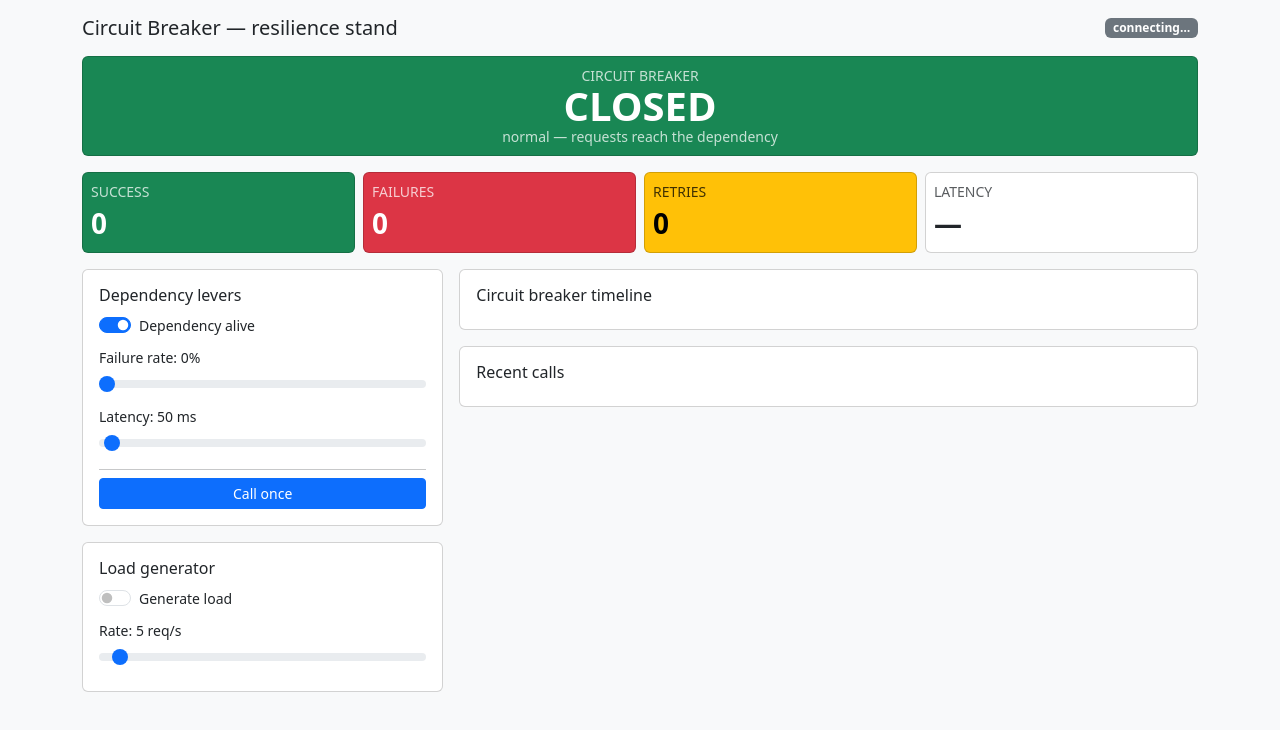
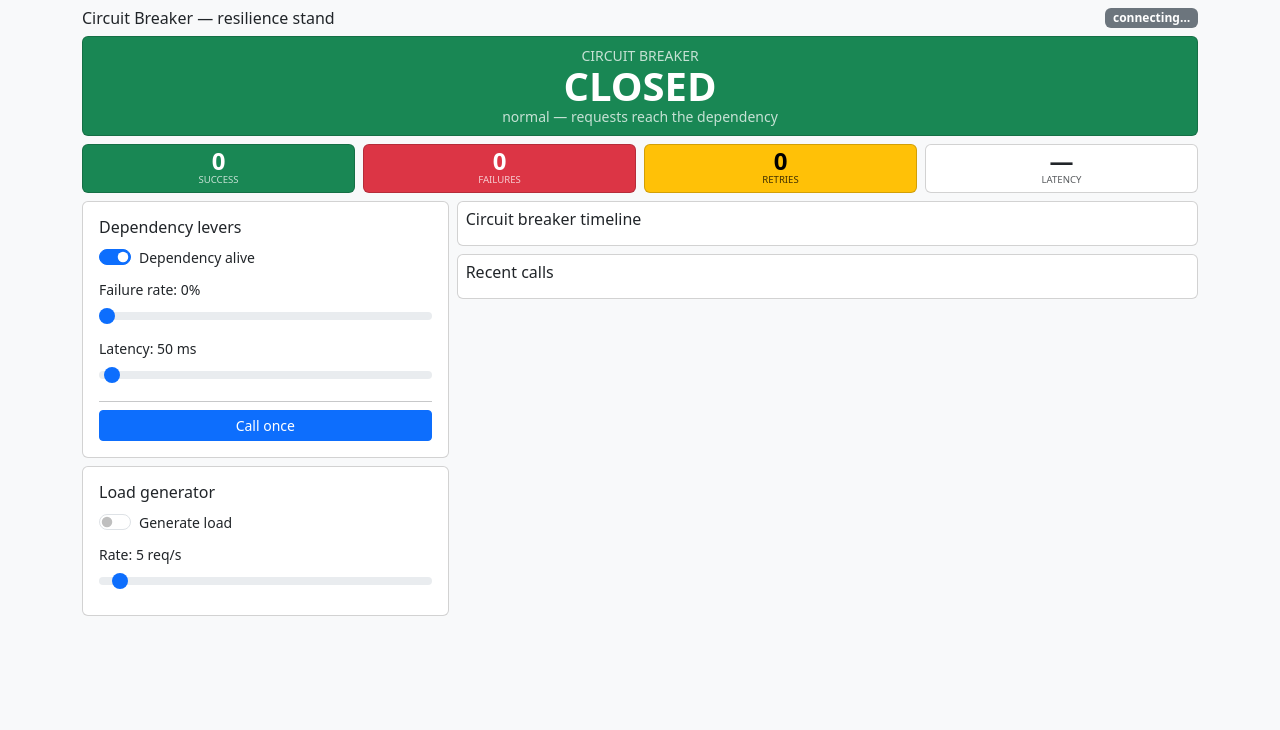
Before and after one commit to illia-tereshchuk/aspnet-polly-lab, a plain HTML site: page PollyCircuitBreakerConcept/wwwroot/index.html in a window 1280 px wide. Drawn offline with nearby package versions, Linux system fonts and the light colour scheme; a script that the page names is missing.

Commit message:
compact Bootstrap cards

```diff
--- a/PollyCircuitBreakerConcept/wwwroot/index.html
+++ b/PollyCircuitBreakerConcept/wwwroot/index.html
@@ -7,14 +7,14 @@
   <link href="https://cdn.jsdelivr.net/npm/bootstrap@5.3.3/dist/css/bootstrap.min.css" rel="stylesheet" />
 </head>
 <body class="bg-body-tertiary">
-  <div class="container py-3">
-    <div class="d-flex align-items-center justify-content-between mb-3">
-      <h1 class="h5 mb-0">Circuit Breaker — resilience stand</h1>
+  <div class="container py-2">
+    <div class="d-flex align-items-center justify-content-between mb-2">
+      <h1 class="h6 mb-0">Circuit Breaker — resilience stand</h1>
       <span id="conn" class="badge text-bg-secondary">connecting…</span>
     </div>
 
     <!-- Circuit breaker state indicator -->
-    <div id="circuitBanner" class="card text-bg-success mb-3">
+    <div id="circuitBanner" class="card text-bg-success mb-2">
       <div class="card-body text-center py-2">
         <div class="small text-uppercase opacity-75">Circuit breaker</div>
         <div id="circuitState" class="display-6 fw-bold lh-1">CLOSED</div>
@@ -23,40 +23,40 @@
     </div>
 
     <!-- Counters -->
-    <div class="row g-2 mb-3">
-      <div class="col-6 col-md-3">
-        <div class="card text-bg-success h-100"><div class="card-body p-2">
-          <div class="small text-uppercase opacity-75">Success</div>
-          <div id="okCount" class="fs-3 fw-bold mb-0">0</div>
+    <div class="row g-2 mb-2">
+      <div class="col-3">
+        <div class="card text-bg-success"><div class="card-body p-1 text-center">
+          <div id="okCount" class="fs-4 fw-bold lh-1">0</div>
+          <div class="text-uppercase opacity-75" style="font-size:.6rem">Success</div>
         </div></div>
       </div>
-      <div class="col-6 col-md-3">
-        <div class="card text-bg-danger h-100"><div class="card-body p-2">
-          <div class="small text-uppercase opacity-75">Failures</div>
-          <div id="failCount" class="fs-3 fw-bold mb-0">0</div>
+      <div class="col-3">
+        <div class="card text-bg-danger"><div class="card-body p-1 text-center">
+          <div id="failCount" class="fs-4 fw-bold lh-1">0</div>
+          <div class="text-uppercase opacity-75" style="font-size:.6rem">Failures</div>
         </div></div>
       </div>
-      <div class="col-6 col-md-3">
-        <div class="card text-bg-warning h-100"><div class="card-body p-2">
-          <div class="small text-uppercase opacity-75">Retries</div>
-          <div id="retryCount" class="fs-3 fw-bold mb-0">0</div>
+      <div class="col-3">
+        <div class="card text-bg-warning"><div class="card-body p-1 text-center">
+          <div id="retryCount" class="fs-4 fw-bold lh-1">0</div>
+          <div class="text-uppercase opacity-75" style="font-size:.6rem">Retries</div>
         </div></div>
       </div>
-      <div class="col-6 col-md-3">
-        <div class="card h-100"><div class="card-body p-2">
-          <div class="small text-uppercase text-muted">Latency</div>
-          <div id="lastLatency" class="fs-3 fw-bold mb-0">—</div>
+      <div class="col-3">
+        <div class="card"><div class="card-body p-1 text-center">
+          <div id="lastLatency" class="fs-4 fw-bold lh-1">—</div>
+          <div class="text-uppercase text-muted" style="font-size:.6rem">Latency</div>
         </div></div>
       </div>
     </div>
 
-    <div class="row g-3">
+    <div class="row g-2">
       <!-- Levers -->
       <div class="col-md-4">
         <div class="card"><div class="card-body">
           <h2 class="h6 card-title">Dependency levers</h2>
 
-          <div class="form-check form-switch my-2">
+          <div class="form-check form-switch mb-2">
             <input class="form-check-input" type="checkbox" id="up" checked>
             <label class="form-check-label small" for="up">Dependency alive</label>
           </div>
@@ -71,10 +71,10 @@
           <button id="callOnce" class="btn btn-sm btn-primary w-100">Call once</button>
         </div></div>
 
-        <div class="card mt-3"><div class="card-body">
+        <div class="card mt-2"><div class="card-body">
           <h2 class="h6 card-title">Load generator</h2>
 
-          <div class="form-check form-switch my-2">
+          <div class="form-check form-switch mb-2">
             <input class="form-check-input" type="checkbox" id="loadRunning">
             <label class="form-check-label small" for="loadRunning">Generate load</label>
           </div>
@@ -86,14 +86,14 @@
 
       <!-- Circuit timeline + event feed -->
       <div class="col-md-8">
-        <div class="card mb-3"><div class="card-body">
+        <div class="card mb-2"><div class="card-body p-2">
           <h2 class="h6 card-title">Circuit breaker timeline</h2>
-          <div id="timeline" class="font-monospace small" style="max-height:140px;overflow:auto"></div>
+          <div id="timeline" class="font-monospace small" style="max-height:120px;overflow:auto"></div>
         </div></div>
 
-        <div class="card"><div class="card-body">
+        <div class="card"><div class="card-body p-2">
           <h2 class="h6 card-title">Recent calls</h2>
-          <div id="feed" class="font-monospace small" style="max-height:340px;overflow:auto"></div>
+          <div id="feed" class="font-monospace small" style="max-height:300px;overflow:auto"></div>
         </div></div>
       </div>
     </div>
```
